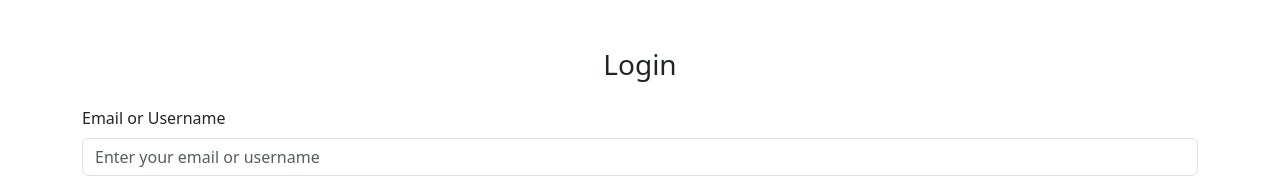
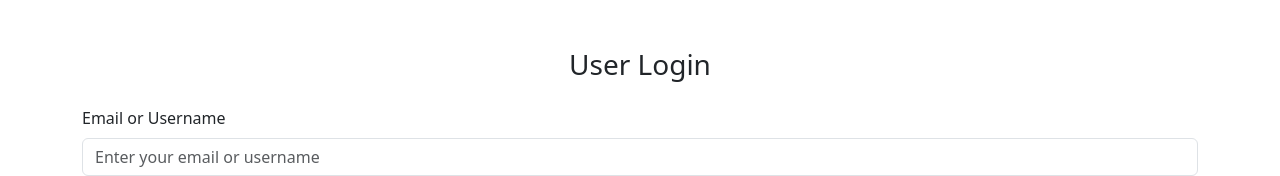
Before and after one commit to DanielNiven98/microservices, a website: page User/project/frontend/login.html in a window 1280 px wide. Shown: the top 176 px of the page. Drawn offline with nearby package versions, Linux system fonts and the light colour scheme.

Commit message:
Fix for watchlist footer

```diff
--- a/User/project/frontend/login.html
+++ b/User/project/frontend/login.html
@@ -10,7 +10,7 @@
 <body>
   <div class="container mt-5">
     <div class="form-container">
-      <h3 class="text-center mb-4">Login</h3>
+      <h3 class="text-center mb-4">User Login</h3>
       <form id="loginForm">
         <!-- Email or Username Input -->
         <div class="mb-3">
```
